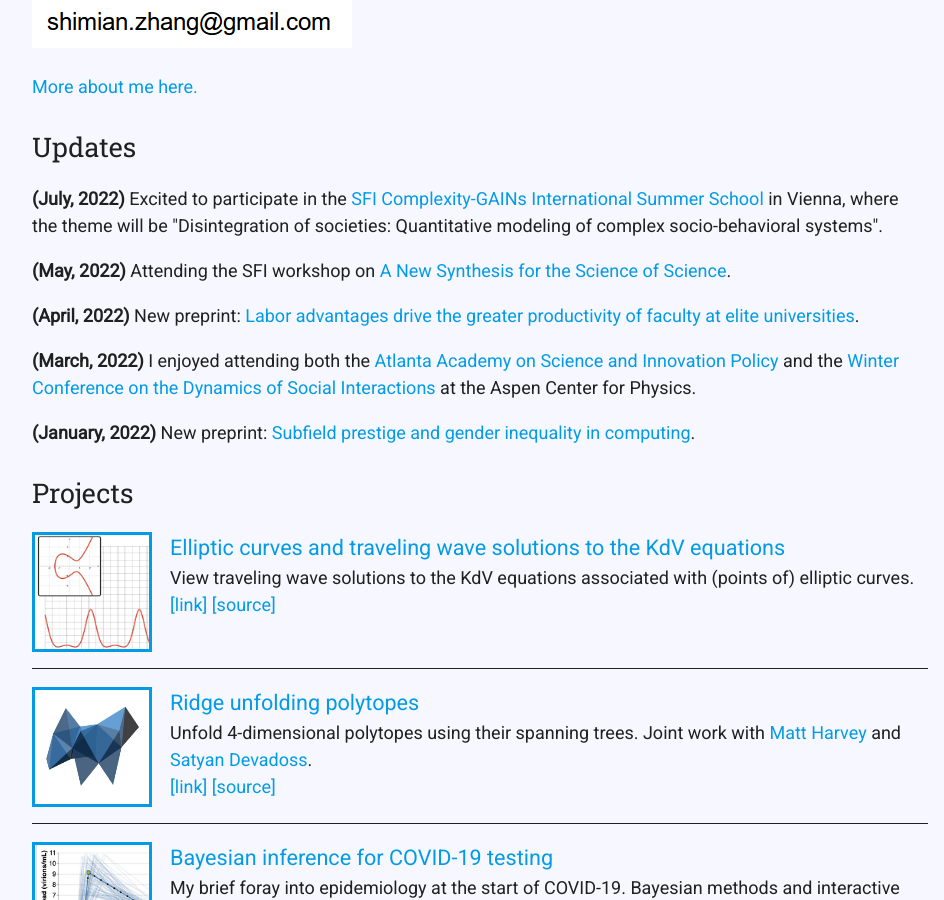
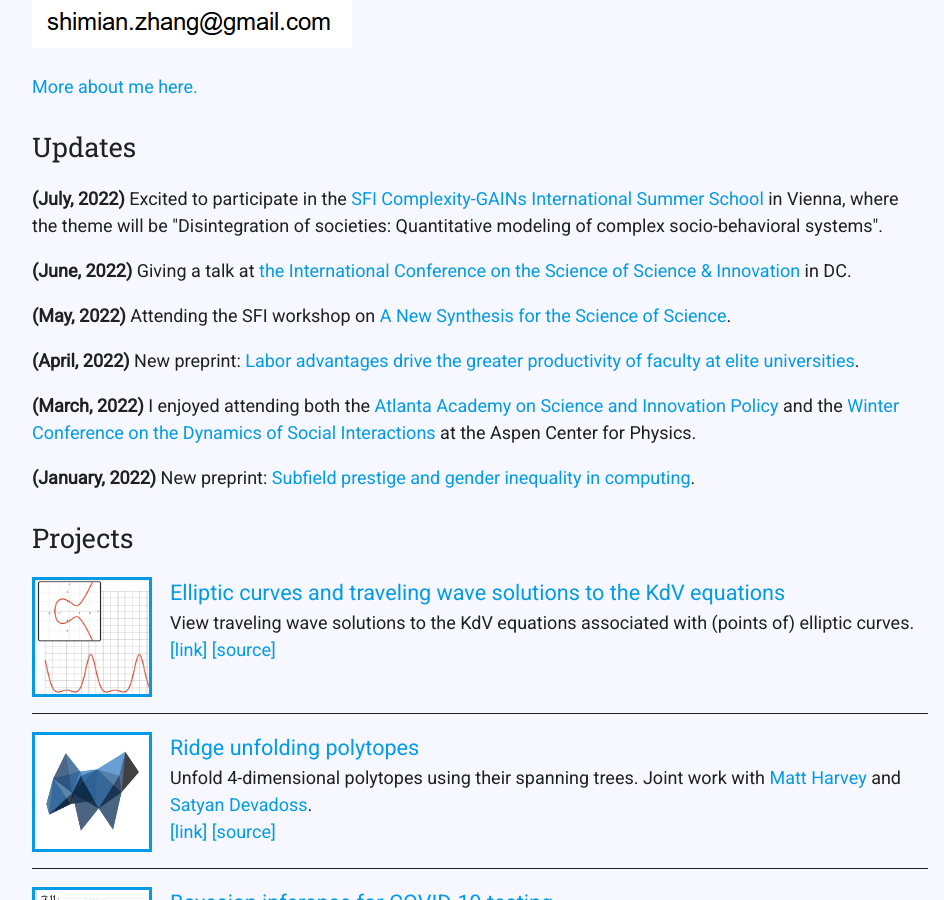
Before and after one commit to samzhang111/samzhang111.github.io, a Jekyll site: the page built from index.html, in a window 1280 px wide and 900 px high, scrolled down 735 px. Shown: the whole window, without its empty margins (160-1104 px from the left). Built offline with Jekyll 4.4.1, drawn with Linux system fonts in a browser that asks for light colours; nearby versions of some CDN libraries.

Commit message:
icssi in update

```diff
--- a/index.html
+++ b/index.html
@@ -42,6 +42,7 @@ layout: default
           <div class="sectitle">Updates</div>
           <ul>
               <li> <b>(July, 2022)</b> Excited to participate in the <a href="https://www.santafe.edu/engage/learn/programs/complexity-gains-international-summer-school" target="_blank">SFI Complexity-GAINs International Summer School</a> in Vienna, where the theme will be "Disintegration of societies: Quantitative modeling of complex socio-behavioral systems".</li>
+              <li> <b>(June, 2022)</b> Giving a talk at <a href="https://www.icssi.org/" target="_blank">the International Conference on the Science of Science & Innovation</a> in DC.</li>
               <li> <b>(May, 2022)</b> Attending the SFI workshop on <a href="https://www.santafe.edu/events/new-synthesis-science-science" target="_blank">A New Synthesis for the Science of Science</a>.</li>
               <li> <b>(April, 2022)</b> New preprint: <a href="https://arxiv.org/abs/2204.05989" target="_blank">Labor advantages drive the greater productivity of faculty at elite universities</a>.</li>
               <li> <b>(March, 2022)</b> I enjoyed attending both the <a href="https://spp.gatech.edu/node/178" target="_blank">Atlanta Academy on Science and Innovation Policy</a> and the <a href="https://shaevitzlab.princeton.edu/socialinteractions2022" target="_blank">Winter Conference on the Dynamics of Social Interactions</a> at the Aspen Center for Physics.</li>
```
